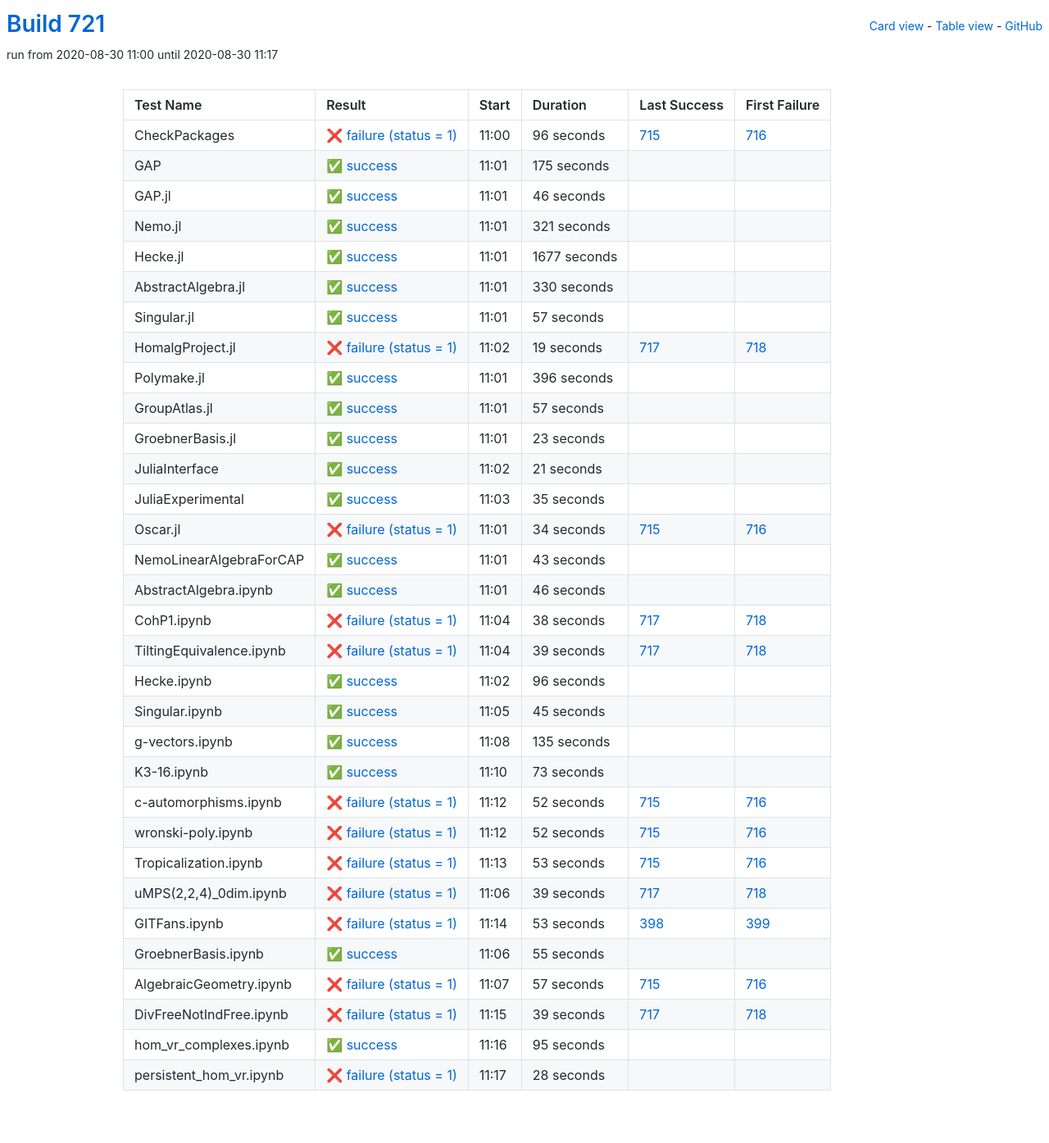
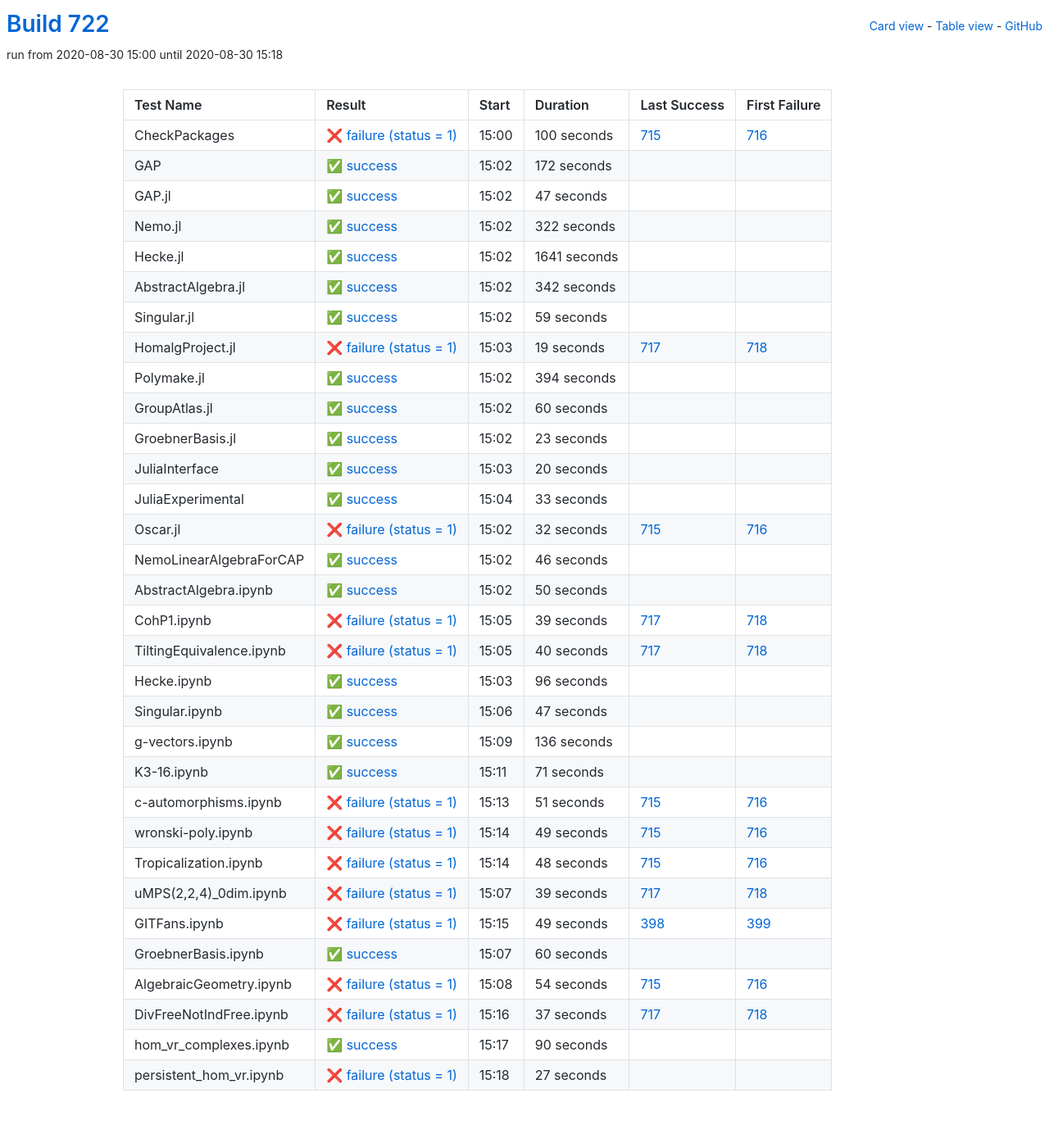
Before and after one commit to oscar-system/oscar-ci-status-stable, a Jekyll site: the page built from table.html, in a window 1280 px wide. Shown: the whole page at 82% size. Built offline with Jekyll 4.4.1, drawn with Linux system fonts in a browser that asks for light colours.

Commit message:
Build #722

```diff
--- a/_data/ci.yml
+++ b/_data/ci.yml
@@ -1,6 +1,6 @@
 ---
-build: 721
-build_url: https://oscarci.mathematik.uni-kl.de/job/oscar-stable/721/
+build: 722
+build_url: https://oscarci.mathematik.uni-kl.de/job/oscar-stable/722/
 job: oscar-stable
 organization: oscar-system
 repo: oscar-ci-status-stable
@@ -8,92 +8,92 @@ repourl: https://github.com/oscar-system/oscar-ci-status-stable
 tests:
 - name: CheckPackages
   id: checkpackages
-  log: https://oscarci.mathematik.uni-kl.de/job/oscar-stable/721/artifact/logs/build-721/CheckPackages.log
-  start: 2020-08-30 11:00
+  log: https://oscarci.mathematik.uni-kl.de/job/oscar-stable/722/artifact/logs/build-722/CheckPackages.log
+  start: 2020-08-30 15:00
   success: false
   exitcode: 1
   status: failure
-  duration: 96
+  duration: 100
   last_success: 715
   last_success_url: https://oscarci.mathematik.uni-kl.de/job/oscar-stable/715/
   first_failure: 716
   first_failure_url: https://oscarci.mathematik.uni-kl.de/job/oscar-stable/716/
 - name: GAP
   id: gap
-  log: https://oscarci.mathematik.uni-kl.de/job/oscar-stable/721/artifact/logs/build-721/GAP.log
-  start: 2020-08-30 11:01
+  log: https://oscarci.mathematik.uni-kl.de/job/oscar-stable/722/artifact/logs/build-722/GAP.log
+  start: 2020-08-30 15:02
   success: true
   exitcode: 0
   status: success
-  duration: 175
+  duration: 172
   last_success: false
   last_success_url:
   first_failure: false
   first_failure_url:
 - name: GAP.jl
   id: gap-jl
-  log: https://oscarci.mathematik.uni-kl.de/job/oscar-stable/721/artifact/logs/build-721/GAP.jl.log
-  start: 2020-08-30 11:01
+  log: https://oscarci.mathematik.uni-kl.de/job/oscar-stable/722/artifact/logs/build-722/GAP.jl.log
+  start: 2020-08-30 15:02
   success: true
   exitcode: 0
   status: success
-  duration: 46
+  duration: 47
   last_success: false
   last_success_url:
   first_failure: false
   first_failure_url:
 - name: Nemo.jl
   id: nemo-jl
-  log: https://oscarci.mathematik.uni-kl.de/job/oscar-stable/721/artifact/logs/build-721/Nemo.jl.log
-  start: 2020-08-30 11:01
+  log: https://oscarci.mathematik.uni-kl.de/job/oscar-stable/722/artifact/logs/build-722/Nemo.jl.log
+  start: 2020-08-30 15:02
   success: true
   exitcode: 0
   status: success
-  duration: 321
+  duration: 322
   last_success: false
   last_success_url:
   first_failure: false
   first_failure_url:
 - name: Hecke.jl
   id: hecke-jl
-  log: https://oscarci.mathematik.uni-kl.de/job/oscar-stable/721/artifact/logs/build-721/Hecke.jl.log
-  start: 2020-08-30 11:01
+  log: https://oscarci.mathematik.uni-kl.de/job/oscar-stable/722/artifact/logs/build-722/Hecke.jl.log
+  start: 2020-08-30 15:02
   success: true
   exitcode: 0
   status: success
-  duration: 1677
+  duration: 1641
   last_success: false
   last_success_url:
   first_failure: false
   first_failure_url:
 - name: AbstractAlgebra.jl
   id: abstractalgebra-jl
-  log: https://oscarci.mathematik.uni-kl.de/job/oscar-stable/721/artifact/logs/build-721/AbstractAlgebra.jl.log
-  start: 2020-08-30 11:01
+  log: https://oscarci.mathematik.uni-kl.de/job/oscar-stable/722/artifact/logs/build-722/AbstractAlgebra.jl.log
+  start: 2020-08-30 15:02
   success: true
   exitcode: 0
   status: success
-  duration: 330
+  duration: 342
   last_success: false
   last_success_url:
   first_failure: false
   first_failure_url:
 - name: Singular.jl
   id: singular-jl
-  log: https://oscarci.mathematik.uni-kl.de/job/oscar-stable/721/artifact/logs/build-721/Singular.jl.log
-  start: 2020-08-30 11:01
+  log: https://oscarci.mathematik.uni-kl.de/job/oscar-stable/722/artifact/logs/build-722/Singular.jl.log
+  start: 2020-08-30 15:02
   success: true
   exitcode: 0
   status: success
-  duration: 57
+  duration: 59
   last_success: false
   last_success_url:
   first_failure: false
   first_failure_url:
 - name: HomalgProject.jl
   id: homalgproject-jl
-  log: https://oscarci.mathematik.uni-kl.de/job/oscar-stable/721/artifact/logs/build-721/HomalgProject.jl.log
-  start: 2020-08-30 11:02
+  log: https://oscarci.mathematik.uni-kl.de/job/oscar-stable/722/artifact/logs/build-722/HomalgProject.jl.log
+  start: 2020-08-30 15:03
   success: false
   exitcode: 1
   status: failure
@@ -104,32 +104,32 @@ tests:
   first_failure_url: https://oscarci.mathematik.uni-kl.de/job/oscar-stable/718/
 - name: Polymake.jl
   id: polymake-jl
-  log: https://oscarci.mathematik.uni-kl.de/job/oscar-stable/721/artifact/logs/build-721/Polymake.jl.log
-  start: 2020-08-30 11:01
+  log: https://oscarci.mathematik.uni-kl.de/job/oscar-stable/722/artifact/logs/build-722/Polymake.jl.log
+  start: 2020-08-30 15:02
   success: true
   exitcode: 0
   status: success
-  duration: 396
+  duration: 394
   last_success: false
   last_success_url:
   first_failure: false
   first_failure_url:
 - name: GroupAtlas.jl
   id: groupatlas-jl
-  log: https://oscarci.mathematik.uni-kl.de/job/oscar-stable/721/artifact/logs/build-721/GroupAtlas.jl.log
-  start: 2020-08-30 11:01
+  log: https://oscarci.mathematik.uni-kl.de/job/oscar-stable/722/artifact/logs/build-722/GroupAtlas.jl.log
+  start: 2020-08-30 15:02
   success: true
   exitcode: 0
   status: success
-  duration: 57
+  duration: 60
   last_success: false
   last_success_url:
   first_failure: false
   first_failure_url:
 - name: GroebnerBasis.jl
   id: groebnerbasis-jl
-  log: https://oscarci.mathematik.uni-kl.de/job/oscar-stable/721/artifact/logs/build-721/GroebnerBasis.jl.log
-  start: 2020-08-30 11:01
+  log: https://oscarci.mathematik.uni-kl.de/job/oscar-stable/722/artifact/logs/build-722/GroebnerBasis.jl.log
+  start: 2020-08-30 15:02
   success: true
   exitcode: 0
   status: success
@@ -140,56 +140,44 @@ tests:
   first_failure_url:
 - name: JuliaInterface
   id: juliainterface
-  log: https://oscarci.mathematik.uni-kl.de/job/oscar-stable/721/artifact/logs/build-721/JuliaInterface.log
-  start: 2020-08-30 11:02
+  log: https://oscarci.mathematik.uni-kl.de/job/oscar-stable/722/artifact/logs/build-722/JuliaInterface.log
+  start: 2020-08-30 15:03
   success: true
   exitcode: 0
   status: success
-  duration: 21
+  duration: 20
   last_success: false
   last_success_url:
   first_failure: false
   first_failure_url:
 - name: JuliaExperimental
   id: juliaexperimental
-  log: https://oscarci.mathematik.uni-kl.de/job/oscar-stable/721/artifact/logs/build-721/JuliaExperimental.log
-  start: 2020-08-30 11:03
+  log: https://oscarci.mathematik.uni-kl.de/job/oscar-stable/722/artifact/logs/build-722/JuliaExperimental.log
+  start: 2020-08-30 15:04
   success: true
   exitcode: 0
   status: success
-  duration: 35
+  duration: 33
   last_success: false
   last_success_url:
   first_failure: false
   first_failure_url:
 - name: Oscar.jl
   id: oscar-jl
-  log: https://oscarci.mathematik.uni-kl.de/job/oscar-stable/721/artifact/logs/build-721/Oscar.jl.log
-  start: 2020-08-30 11:01
+  log: https://oscarci.mathematik.uni-kl.de/job/oscar-stable/722/artifact/logs/build-722/Oscar.jl.log
+  start: 2020-08-30 15:02
   success: false
   exitcode: 1
   status: failure
-  duration: 34
+  duration: 32
   last_success: 715
   last_success_url: https://oscarci.mathematik.uni-kl.de/job/oscar-stable/715/
   first_failure: 716
   first_failure_url: https://oscarci.mathematik.uni-kl.de/job/oscar-stable/716/
 - name: NemoLinearAlgebraForCAP
   id: nemolinearalgebraforcap
-  log: https://oscarci.mathematik.uni-kl.de/job/oscar-stable/721/artifact/logs/build-721/NemoLinearAlgebraForCAP.log
-  start: 2020-08-30 11:01
-  success: true
-  exitcode: 0
-  status: success
-  duration: 43
-  last_success: false
-  last_success_url:
-  first_failure: false
-  first_failure_url:
-- name: AbstractAlgebra.ipynb
-  id: abstractalgebra-ipynb
-  log: https://oscarci.mathematik.uni-kl.de/job/oscar-stable/721/artifact/logs/build-721/AbstractAlgebra.ipynb.log
-  start: 2020-08-30 11:01
+  log: https://oscarci.mathematik.uni-kl.de/job/oscar-stable/722/artifact/logs/build-722/NemoLinearAlgebraForCAP.log
+  start: 2020-08-30 15:02
   success: true
   exitcode: 0
   status: success
@@ -198,22 +186,22 @@ tests:
   last_success_url:
   first_failure: false
   first_failure_url:
+- name: AbstractAlgebra.ipynb
+  id: abstractalgebra-ipynb
+  log: https://oscarci.mathematik.uni-kl.de/job/oscar-stable/722/artifact/logs/build-722/AbstractAlgebra.ipynb.log
+  start: 2020-08-30 15:02
+  success: true
+  exitcode: 0
+  status: success
+  duration: 50
+  last_success: false
+  last_success_url:
+  first_failure: false
+  first_failure_url:
 - name: CohP1.ipynb
   id: cohp1-ipynb
-  log: https://oscarci.mathematik.uni-kl.de/job/oscar-stable/721/artifact/logs/build-721/CohP1.ipynb.log
-  start: 2020-08-30 11:04
-  success: false
-  exitcode: 1
-  status: failure
-  duration: 38
-  last_success: 717
-  last_success_url: https://oscarci.mathematik.uni-kl.de/job/oscar-stable/717/
-  first_failure: 718
-  first_failure_url: https://oscarci.mathematik.uni-kl.de/job/oscar-stable/718/
-- name: TiltingEquivalence.ipynb
-  id: tiltingequivalence-ipynb
-  log: https://oscarci.mathematik.uni-kl.de/job/oscar-stable/721/artifact/logs/build-721/TiltingEquivalence.ipynb.log
-  start: 2020-08-30 11:04
+  log: https://oscarci.mathematik.uni-kl.de/job/oscar-stable/722/artifact/logs/build-722/CohP1.ipynb.log
+  start: 2020-08-30 15:05
   success: false
   exitcode: 1
   status: failure
@@ -222,10 +210,22 @@ tests:
   last_success_url: https://oscarci.mathematik.uni-kl.de/job/oscar-stable/717/
   first_failure: 718
   first_failure_url: https://oscarci.mathematik.uni-kl.de/job/oscar-stable/718/
+- name: TiltingEquivalence.ipynb
+  id: tiltingequivalence-ipynb
+  log: https://oscarci.mathematik.uni-kl.de/job/oscar-stable/722/artifact/logs/build-722/TiltingEquivalence.ipynb.log
+  start: 2020-08-30 15:05
+  success: false
+  exitcode: 1
+  status: failure
+  duration: 40
+  last_success: 717
+  last_success_url: https://oscarci.mathematik.uni-kl.de/job/oscar-stable/717/
+  first_failure: 718
+  first_failure_url: https://oscarci.mathematik.uni-kl.de/job/oscar-stable/718/
 - name: Hecke.ipynb
   id: hecke-ipynb
-  log: https://oscarci.mathematik.uni-kl.de/job/oscar-stable/721/artifact/logs/build-721/Hecke.ipynb.log
-  start: 2020-08-30 11:02
+  log: https://oscarci.mathematik.uni-kl.de/job/oscar-stable/722/artifact/logs/build-722/Hecke.ipynb.log
+  start: 2020-08-30 15:03
   success: true
   exitcode: 0
   status: success
@@ -236,80 +236,80 @@ tests:
   first_failure_url:
 - name: Singular.ipynb
   id: singular-ipynb
-  log: https://oscarci.mathematik.uni-kl.de/job/oscar-stable/721/artifact/logs/build-721/Singular.ipynb.log
-  start: 2020-08-30 11:05
+  log: https://oscarci.mathematik.uni-kl.de/job/oscar-stable/722/artifact/logs/build-722/Singular.ipynb.log
+  start: 2020-08-30 15:06
   success: true
   exitcode: 0
   status: success
-  duration: 45
+  duration: 47
   last_success: false
   last_success_url:
   first_failure: false
   first_failure_url:
 - name: g-vectors.ipynb
   id: g-vectors-ipynb
-  log: https://oscarci.mathematik.uni-kl.de/job/oscar-stable/721/artifact/logs/build-721/g-vectors.ipynb.log
-  start: 2020-08-30 11:08
+  log: https://oscarci.mathematik.uni-kl.de/job/oscar-stable/722/artifact/logs/build-722/g-vectors.ipynb.log
+  start: 2020-08-30 15:09
   success: true
   exitcode: 0
   status: success
-  duration: 135
+  duration: 136
   last_success: false
   last_success_url:
   first_failure: false
   first_failure_url:
 - name: K3-16.ipynb
   id: k3-16-ipynb
-  log: https://oscarci.mathematik.uni-kl.de/job/oscar-stable/721/artifact/logs/build-721/K3-16.ipynb.log
-  start: 2020-08-30 11:10
+  log: https://oscarci.mathematik.uni-kl.de/job/oscar-stable/722/artifact/logs/build-722/K3-16.ipynb.log
+  start: 2020-08-30 15:11
   success: true
   exitcode: 0
   status: success
-  duration: 73
+  duration: 71
   last_success: false
   last_success_url:
   first_failure: false
   first_failure_url:
 - name: c-automorphisms.ipynb
   id: c-automorphisms-ipynb
-  log: https://oscarci.mathematik.uni-kl.de/job/oscar-stable/721/artifact/logs/build-721/c-automorphisms.ipynb.log
-  start: 2020-08-30 11:12
+  log: https://oscarci.mathematik.uni-kl.de/job/oscar-stable/722/artifact/logs/build-722/c-automorphisms.ipynb.log
+  start: 2020-08-30 15:13
   success: false
   exitcode: 1
   status: failure
-  duration: 52
+  duration: 51
   last_success: 715
   last_success_url: https://oscarci.mathematik.uni-kl.de/job/oscar-stable/715/
   first_failure: 716
   first_failure_url: https://oscarci.mathematik.uni-kl.de/job/oscar-stable/716/
 - name: wronski-poly.ipynb
   id: wronski-poly-ipynb
-  log: https://oscarci.mathematik.uni-kl.de/job/oscar-stable/721/artifact/logs/build-721/wronski-poly.ipynb.log
-  start: 2020-08-30 11:12
+  log: https://oscarci.mathematik.uni-kl.de/job/oscar-stable/722/artifact/logs/build-722/wronski-poly.ipynb.log
+  start: 2020-08-30 15:14
   success: false
   exitcode: 1
   status: failure
-  duration: 52
+  duration: 49
   last_success: 715
   last_success_url: https://oscarci.mathematik.uni-kl.de/job/oscar-stable/715/
   first_failure: 716
   first_failure_url: https://oscarci.mathematik.uni-kl.de/job/oscar-stable/716/
 - name: Tropicalization.ipynb
   id: tropicalization-ipynb
-  log: https://oscarci.mathematik.uni-kl.de/job/oscar-stable/721/artifact/logs/build-721/Tropicalization.ipynb.log
-  start: 2020-08-30 11:13
+  log: https://oscarci.mathematik.uni-kl.de/job/oscar-stable/722/artifact/logs/build-722/Tropicalization.ipynb.log
+  start: 2020-08-30 15:14
   success: false
   exitcode: 1
   status: failure
-  duration: 53
+  duration: 48
   last_success: 715
   last_success_url: https://oscarci.mathematik.uni-kl.de/job/oscar-stable/715/
   first_failure: 716
   first_failure_url: https://oscarci.mathematik.uni-kl.de/job/oscar-stable/716/
 - name: uMPS(2,2,4)_0dim.ipynb
   id: umps-2-2-4-0dim-ipynb
-  log: https://oscarci.mathematik.uni-kl.de/job/oscar-stable/721/artifact/logs/build-721/uMPS-2-2-4-_0dim.ipynb.log
-  start: 2020-08-30 11:06
+  log: https://oscarci.mathematik.uni-kl.de/job/oscar-stable/722/artifact/logs/build-722/uMPS-2-2-4-_0dim.ipynb.log
+  start: 2020-08-30 15:07
   success: false
   exitcode: 1
   status: failure
@@ -320,72 +320,72 @@ tests:
   first_failure_url: https://oscarci.mathematik.uni-kl.de/job/oscar-stable/718/
 - name: GITFans.ipynb
   id: gitfans-ipynb
-  log: https://oscarci.mathematik.uni-kl.de/job/oscar-stable/721/artifact/logs/build-721/GITFans.ipynb.log
-  start: 2020-08-30 11:14
+  log: https://oscarci.mathematik.uni-kl.de/job/oscar-stable/722/artifact/logs/build-722/GITFans.ipynb.log
+  start: 2020-08-30 15:15
   success: false
   exitcode: 1
   status: failure
-  duration: 53
+  duration: 49
   last_success: 398
   last_success_url: https://oscarci.mathematik.uni-kl.de/job/oscar-stable/398/
   first_failure: 399
   first_failure_url: https://oscarci.mathematik.uni-kl.de/job/oscar-stable/399/
 - name: GroebnerBasis.ipynb
   id: groebnerbasis-ipynb
-  log: https://oscarci.mathematik.uni-kl.de/job/oscar-stable/721/artifact/logs/build-721/GroebnerBasis.ipynb.log
-  start: 2020-08-30 11:06
+  log: https://oscarci.mathematik.uni-kl.de/job/oscar-stable/722/artifact/logs/build-722/GroebnerBasis.ipynb.log
+  start: 2020-08-30 15:07
   success: true
   exitcode: 0
   status: success
-  duration: 55
+  duration: 60
   last_success: false
   last_success_url:
   first_failure: false
   first_failure_url:
 - name: AlgebraicGeometry.ipynb
   id: algebraicgeometry-ipynb
-  log: https://oscarci.mathematik.uni-kl.de/job/oscar-stable/721/artifact/logs/build-721/AlgebraicGeometry.ipynb.log
-  start: 2020-08-30 11:07
+  log: https://oscarci.mathematik.uni-kl.de/job/oscar-stable/722/artifact/logs/build-722/AlgebraicGeometry.ipynb.log
+  start: 2020-08-30 15:08
   success: false
   exitcode: 1
   status: failure
-  duration: 57
+  duration: 54
   last_success: 715
   last_success_url: https://oscarci.mathematik.uni-kl.de/job/oscar-stable/715/
   first_failure: 716
   first_failure_url: https://oscarci.mathematik.uni-kl.de/job/oscar-stable/716/
 - name: DivFreeNotIndFree.ipynb
   id: divfreenotindfree-ipynb
-  log: https://oscarci.mathematik.uni-kl.de/job/oscar-stable/721/artifact/logs/build-721/DivFreeNotIndFree.ipynb.log
-  start: 2020-08-30 11:15
+  log: https://oscarci.mathematik.uni-kl.de/job/oscar-stable/722/artifact/logs/build-722/DivFreeNotIndFree.ipynb.log
+  start: 2020-08-30 15:16
   success: false
   exitcode: 1
   status: failure
-  duration: 39
+  duration: 37
   last_success: 717
   last_success_url: https://oscarci.mathematik.uni-kl.de/job/oscar-stable/717/
   first_failure: 718
   first_failure_url: https://oscarci.mathematik.uni-kl.de/job/oscar-stable/718/
 - name: hom_vr_complexes.ipynb
   id: hom-vr-complexes-ipynb
-  log: https://oscarci.mathematik.uni-kl.de/job/oscar-stable/721/artifact/logs/build-721/hom_vr_complexes.ipynb.log
-  start: 2020-08-30 11:16
+  log: https://oscarci.mathematik.uni-kl.de/job/oscar-stable/722/artifact/logs/build-722/hom_vr_complexes.ipynb.log
+  start: 2020-08-30 15:17
   success: true
   exitcode: 0
   status: success
-  duration: 95
+  duration: 90
   last_success: false
   last_success_url:
   first_failure: false
   first_failure_url:
 - name: persistent_hom_vr.ipynb
   id: persistent-hom-vr-ipynb
-  log: https://oscarci.mathematik.uni-kl.de/job/oscar-stable/721/artifact/logs/build-721/persistent_hom_vr.ipynb.log
-  start: 2020-08-30 11:17
+  log: https://oscarci.mathematik.uni-kl.de/job/oscar-stable/722/artifact/logs/build-722/persistent_hom_vr.ipynb.log
+  start: 2020-08-30 15:18
   success: false
   exitcode: 1
   status: failure
-  duration: 28
+  duration: 27
   last_success: false
   last_success_url:
   first_failure: false
```
Also changed, not shown: README.md.
